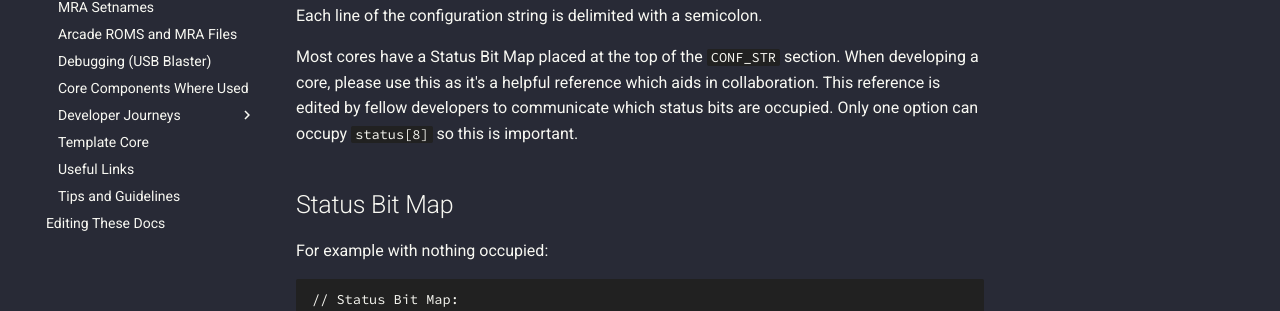
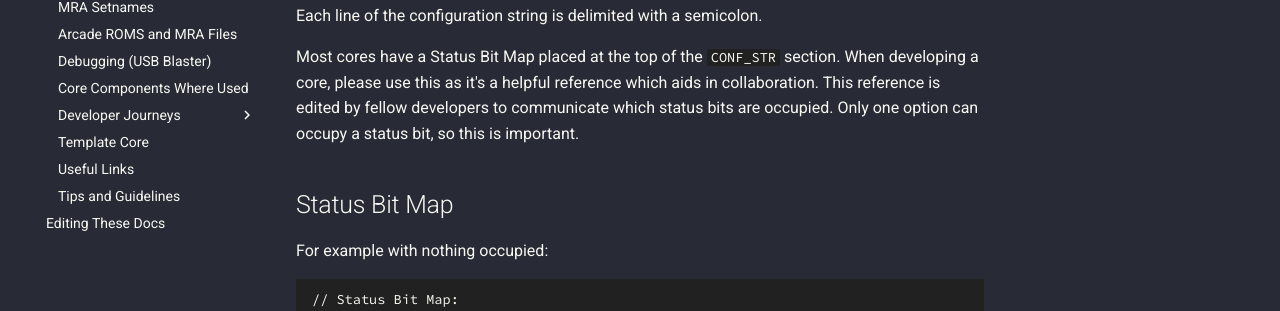
Before and after one commit to MiSTer-devel/MkDocs_MiSTer, an MkDocs documentation site: the page built from docs/developer/conf_str.md, in a window 1280 px wide and 900 px high. Shown: the part 481-792 px from the top of the window. Built offline with MkDocs 1.6.1 and Material for MkDocs 9.7.7, drawn with Linux system fonts in a browser that asks for light colours; comment, search, counter and statistics services are not loaded; some of the changed text lies outside the part shown.

Commit message:
Update conf_str.md

```diff
--- a/docs/developer/conf_str.md
+++ b/docs/developer/conf_str.md
@@ -6,7 +6,7 @@ The configuration string is stored in the variable `CONF_STR` of the `emu` modul
 
 Each line of the configuration string is delimited with a semicolon.
 
-Most cores have a Status Bit Map placed at the top of the `CONF_STR` section. When developing a core, please use this as it's a helpful reference which aids in collaboration. This reference is edited by fellow developers to communicate which status bits are occupied. Only one option can occupy `status[8]` so this is important.
+Most cores have a Status Bit Map placed at the top of the `CONF_STR` section. When developing a core, please use this as it's a helpful reference which aids in collaboration. This reference is edited by fellow developers to communicate which status bits are occupied. Only one option can occupy a status bit, so this is important.
 
 ## Status Bit Map
 
```
Also changed, not shown: other parts of docs/developer/conf_str.md (+1 -1 lines).
